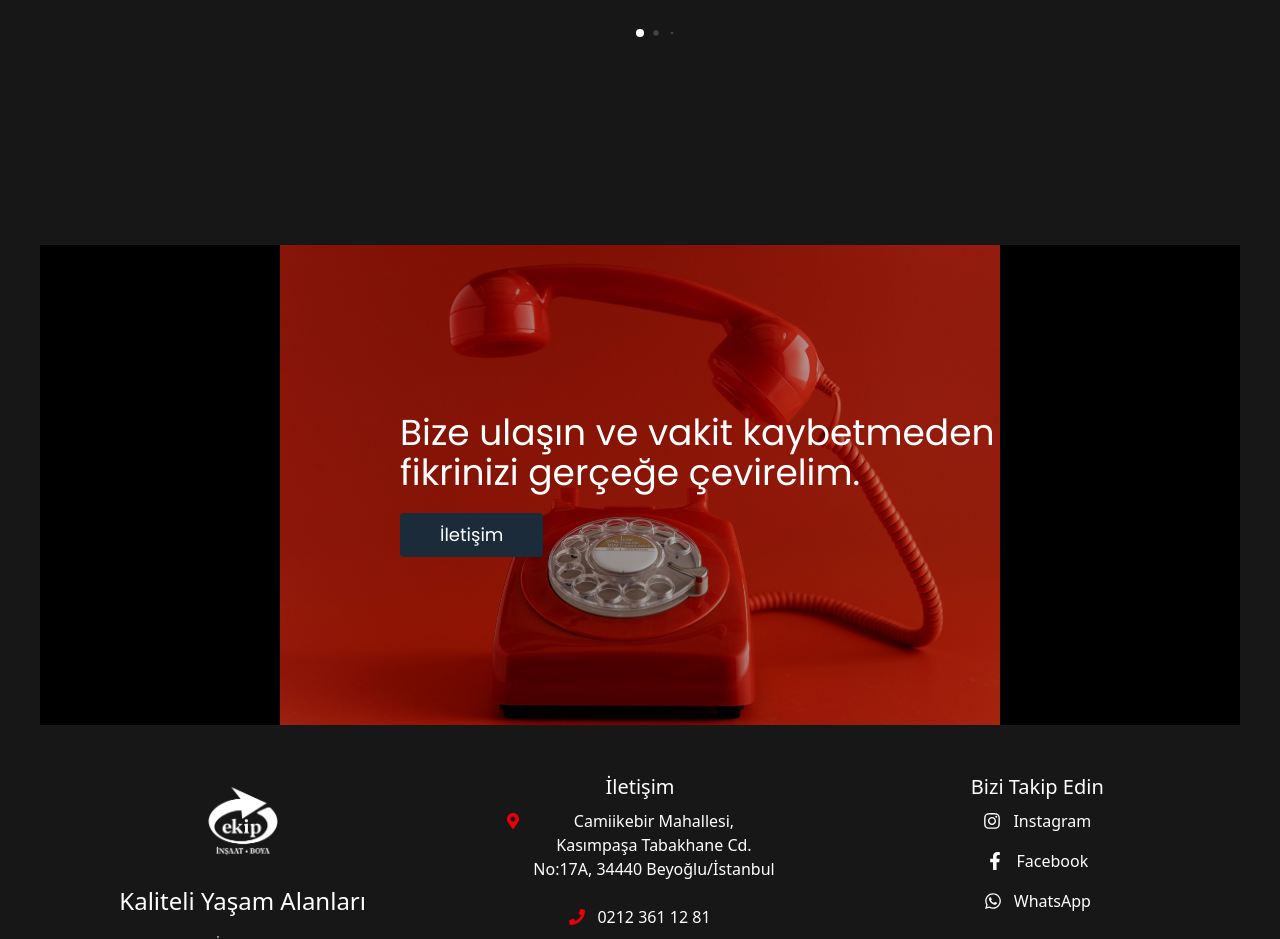
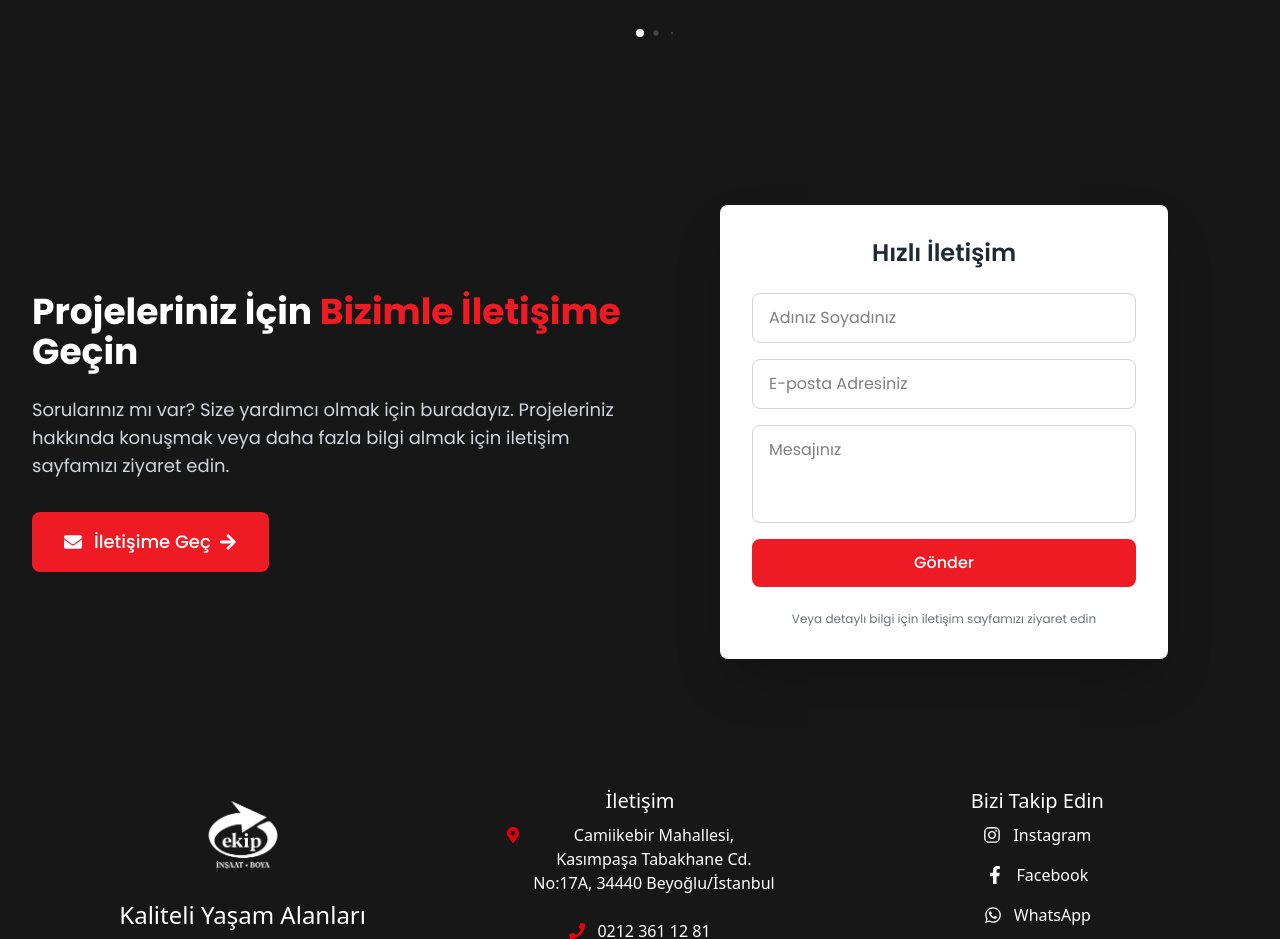
Before and after one commit to Vi303832/EK-P, a React (Vite) app: page / in a window 1280 px wide. Shown: the part 3440-4379 px from the top of the page. Built offline with nearby package versions, Linux system fonts and the light colour scheme; a web font is replaced by a local one.

Commit message:
Renk ve düzen iyileştirmeleri + anasayfa iyileştirme herosu düzenlendi

```diff
--- a/src/components/ContactDisplay.jsx
+++ b/src/components/ContactDisplay.jsx
@@ -1,34 +1,123 @@
-import React from 'react'
-import CBg from "../assets/CBg.jpg"
-import { useNavigate } from 'react-router-dom';
+import React, { useState } from 'react'
+import { FaEnvelope, FaArrowRight } from 'react-icons/fa'
+import { useNavigate } from 'react-router-dom'
 
 function ContactDisplay() {
-    let navigate = useNavigate()
+    const navigate = useNavigate()
+    const [status, setStatus] = useState('')
+
+    const handleContactClick = () => {
+        navigate("/iletişim")
+    }
+
+    const handleSubmit = async (e) => {
+        e.preventDefault()
+        setStatus('submitting')
+
+        try {
+            const response = await fetch('https://formspree.io/f/mblgqnbl', {
+                method: 'POST',
+                body: new FormData(e.target),
+                headers: {
+                    'Accept': 'application/json'
+                }
+            })
+
+            if (response.ok) {
+                setStatus('success')
+                e.target.reset()
+            } else {
+                setStatus('error')
+            }
+        } catch (error) {
+            setStatus('error')
+        }
+    }
 
     return (
-        <div className='bg-neutral-900 px-10 max-sm:px-0 pt-30'>
-            <div className='bg-yellow-50 h-[30rem] relative w-full '>
+        <div className="bg-neutral-900 py-20 font-Poppins">
+            <div className="max-w-7xl mx-auto px-4 sm:px-6 lg:px-8">
+                <div className="flex flex-col md:flex-row items-center justify-between">
+                    <div className="md:w-1/2 mb-10 md:mb-0">
+                        <h2 className="text-4xl font-bold text-white mb-6 cursor-pointer">
+                            Projeleriniz İçin <span className="text-[#EE1B24]">Bizimle İletişime</span> Geçin
+                        </h2>
+                        <p className="text-gray-300 text-lg mb-8">
+                            Sorularınız mı var? Size yardımcı olmak için buradayız.
+                            Projeleriniz hakkında konuşmak veya daha fazla bilgi almak için
+                            iletişim sayfamızı ziyaret edin.
+                        </p>
+                        <button
+                            onClick={handleContactClick}
+                            className="bg-[#EE1B24] text-white px-8 py-4 rounded-lg hover:bg-red-700 transition-colors flex items-center text-lg font-medium group"
+                        >
+                            <FaEnvelope className="mr-3" />
+                            İletişime Geç
+                            <FaArrowRight className="ml-2 transform group-hover:translate-x-1 transition-transform" />
+                        </button>
+                    </div>
 
-                <span className='absolute h-full w-full bg-black top-0 z-10 opacity-30 pointer-events-none '></span>
-                <div className='absolute w-full h-full flex items-center justify-center text-start text-white z-10'>
-                    <div className='flex flex-col gap-5 items-start relative min-lg:left-15 w-[50%] max-sm:!w-[80%]'>
-                        <div className='text-4xl max-sm:text-2xl'>
-                            Bize ulaşın ve vakit kaybetmeden fikrinizi gerçeğe çevirelim.
-                        </div>
-                        <div onClick={() => navigate("/iletişim")} className='bg-lacivert px-10 py-2 w-fit text-lg rounded text-white cursor-pointer '>
-                            İletişim
+                    <div className="md:w-1/2 flex justify-center max-md:">
+                        <div className="bg-white p-8 rounded-lg shadow-2xl w-full max-w-md">
+                            <h3 className="text-2xl font-semibold text-gray-800 mb-6 text-center">
+                                Hızlı İletişim
+                            </h3>
+
+                            {status === 'success' && (
+                                <div className="mb-4 p-3 bg-green-100 text-green-700 rounded-lg text-center">
+                                    Mesajınız başarıyla gönderildi!
+                                </div>
+                            )}
+
+                            {status === 'error' && (
+                                <div className="mb-4 p-3 bg-red-100 text-red-700 rounded-lg text-center">
+                                    Bir hata oluştu. Lütfen tekrar deneyin.
+                                </div>
+                            )}
+
+                            <form onSubmit={handleSubmit} className="space-y-4">
+                                <div className="flex flex-col">
+                                    <input
+                                        type="text"
+                                        name="name"
+                                        placeholder="Adınız Soyadınız"
+                                        required
+                                        className="w-full px-4 py-3 rounded-lg border border-gray-300 focus:outline-none focus:ring-2 focus:ring-[#EE1B24] focus:border-transparent"
+                                    />
+                                </div>
+                                <div className="flex flex-col">
+                                    <input
+                                        type="email"
+                                        name="email"
+                                        placeholder="E-posta Adresiniz"
+                                        required
+                                        className="w-full px-4 py-3 rounded-lg border border-gray-300 focus:outline-none focus:ring-2 focus:ring-[#EE1B24] focus:border-transparent"
+                                    />
+                                </div>
+                                <div className="flex flex-col">
+                                    <textarea
+                                        name="message"
+                                        placeholder="Mesajınız"
+                                        rows="3"
+                                        required
+                                        className="w-full px-4 py-3 rounded-lg border border-gray-300 focus:outline-none focus:ring-2 focus:ring-[#EE1B24] focus:border-transparent resize-none"
+                                    ></textarea>
+                                </div>
+                                <button
+                                    type="submit"
+                                    disabled={status === 'submitting'}
+                                    className="w-full bg-[#EE1B24] text-white py-3 rounded-lg hover:bg-red-700 transition-colors font-medium disabled:opacity-75 cursor-pointer"
+                                >
+                                    {status === 'submitting' ? 'Gönderiliyor...' : 'Gönder'}
+                                </button>
+                                <p className="text-xs text-gray-500 text-center mt-2">
+                                    Veya detaylı bilgi için iletişim sayfamızı ziyaret edin
+                                </p>
+                            </form>
                         </div>
                     </div>
                 </div>
-                <img src={CBg} className='h-full w-full object-contain max-lg:object-cover  bg-black' />
-
-
             </div>
-
-
-
-
-
         </div>
     )
 }
--- a/src/components/ProjSlide.jsx
+++ b/src/components/ProjSlide.jsx
@@ -65,13 +65,13 @@ const ProjectSlide = ({ selected }) => {
     }
     if (slides.length === 1) {
         return (
-            <div className="w-full h-[20rem] flex flex-col items-center justify-center gap-6 bg-gray-800/50 rounded-lg shadow-lg p-8">
+            <div className="w-full h-[30rem] flex flex-col items-center justify-center gap-6 bg-gray-800/50 rounded-lg shadow-lg p-8">
                 <div className="text-3xl text-white font-semibold text-center">
                     Şu an proje bulunmamaktadır
                 </div>
                 <button
                     onClick={() => navigate("/BitenProjeler")}
-                    className='bg-amber-400 hover:bg-amber-500 text-white px-6 py-3 rounded-lg font-medium transition-all duration-300 flex items-center gap-2 shadow-md hover:shadow-lg'
+                    className='bg-amber-400 hover:bg-amber-500 text-white px-6 py-3 rounded-lg font-medium transition-all duration-300 flex items-center gap-2 shadow-md hover:shadow-lg cursor-pointer'
                 >
                     <span>Biten Projeleri Görüntüle</span>
                     <svg xmlns="http://www.w3.org/2000/svg" className="h-5 w-5" viewBox="0 0 20 20" fill="currentColor">
```
